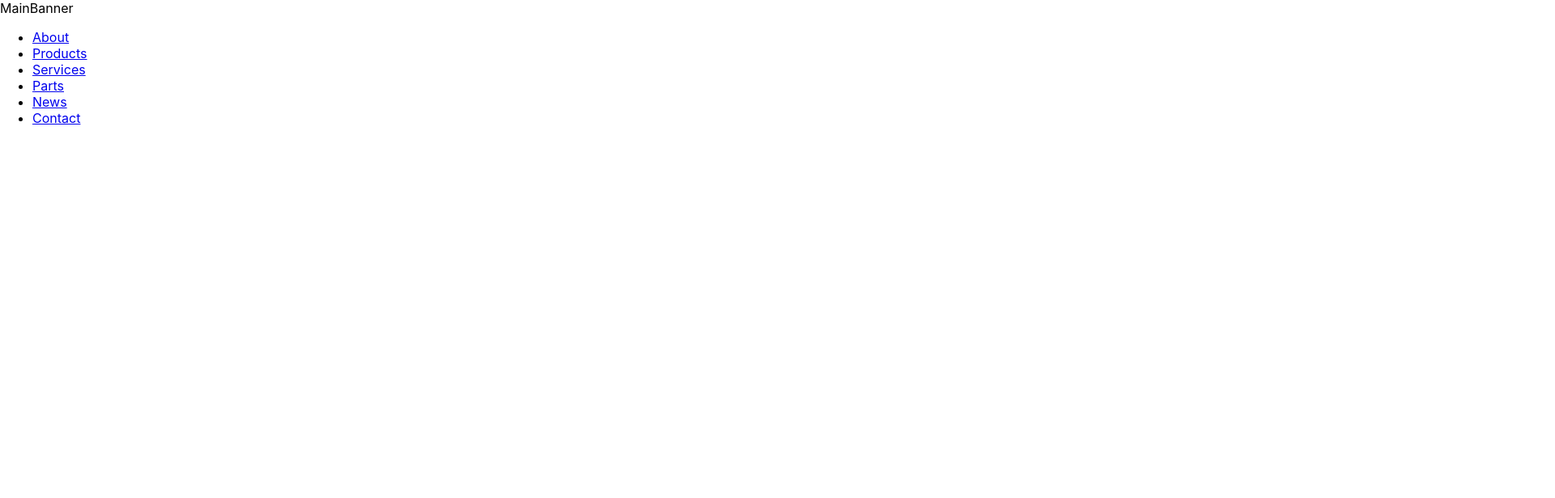
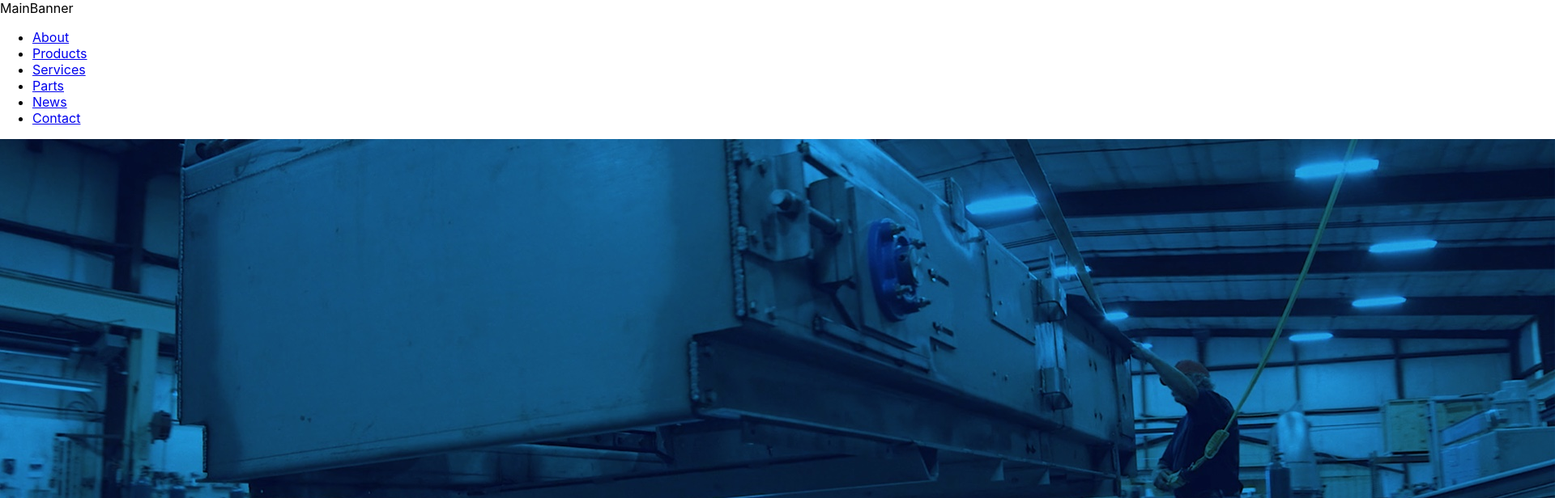
Before and after one commit to StellaRK99/Project2-VulcanMockup, a React (Create React App) app: page / in a window 1280 px wide. Shown: the top 616 px of the page at 81% size, 1920 px wide, since content can reach past the window. Built offline with nearby package versions, Linux system fonts and the light colour scheme.

Commit message:
Loaded AboutBanner component into Appjs

```diff
--- a/src/App.js
+++ b/src/App.js
@@ -1,12 +1,13 @@
 import MainBanner from './components/MainBanner';
 import Navbar from './components/Navbar'
-
+import AboutBanner from './components/AboutBanner'
 
 function App() {
   console.log("test")
   return (
     <div className="App">
       <MainBanner />
+      <AboutBanner />
     </div>
   );
 }
```
